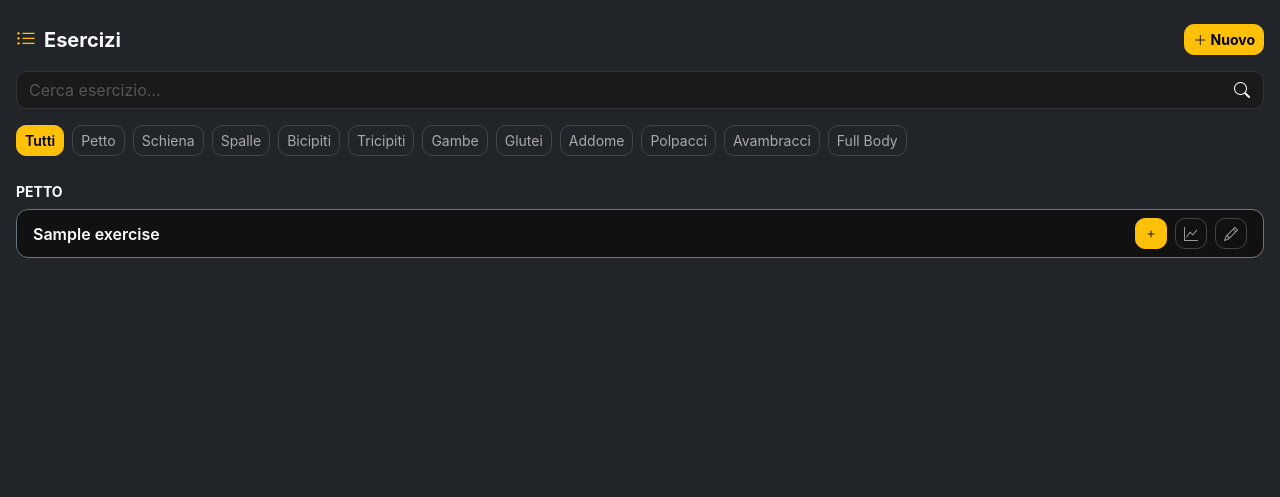
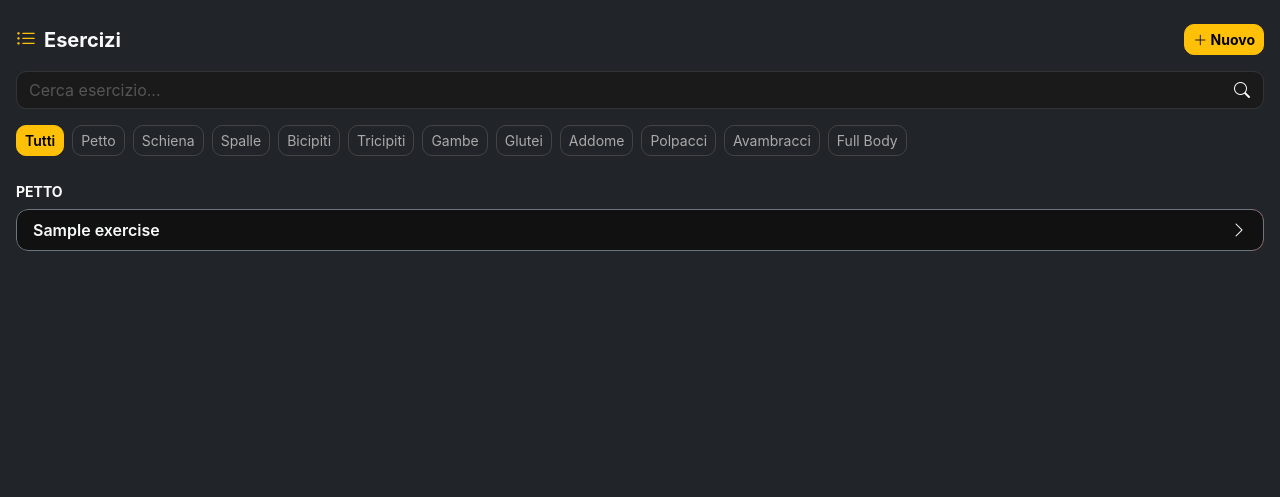
Before and after one commit to Orfico/gymit, a Django app: page /exercises/ in a window 1280 px wide. Shown: the part 65-562 px from the top of the page. Run offline with Django 5.2, Linux system fonts and the light colour scheme; a user stored in the database is signed in; tables that the repository leaves empty hold one stand-in row (values such as "Sample post"); parts of the project's set-up code (start-up, migrations or seed data) failed here and were passed over.

Commit message:
feat: la riga dell'esercizio apre i progressi, matita spostata nel dettaglio
Nella lista esercizi la riga non ha più i tre bottoni (progressi, log,
modifica): tutta la card è un link ai progressi, con un chevron a
indicarlo. Lo swipe per eliminare continua a funzionare senza far
scattare la navigazione.

La matita per modificare l'esercizio si trova ora nella pagina dei
progressi, di fianco al nome.

Corretto anche test_weekly_average_single_week, che dipendeva dal giorno
della settimana: creava allenamenti da lunedì a mercoledì della settimana
corrente, ma di lunedì due di quelle date cadono nel futuro e la vista le
esclude. Ora usa solo i giorni già trascorsi.

Co-Authored-By: Claude Opus 5 <noreply@anthropic.com>

```diff
--- a/gym/templates/gym/exercise_list.html
+++ b/gym/templates/gym/exercise_list.html
@@ -48,9 +48,11 @@
                     <i class="bi bi-trash"></i>
                 </button>
                 <div class="swipe-inner card bg-black border-secondary">
-                    <div class="card-body py-2 px-3">
-                        <div class="d-flex justify-content-between align-items-center">
-                            <div>
+                    <!-- Tutta la riga apre i progressi: niente bottoni separati -->
+                    <a href="{% url 'exercise_progress' exercise.pk %}"
+                       class="card-body py-2 px-3 d-block text-decoration-none text-light">
+                        <div class="d-flex justify-content-between align-items-center gap-2">
+                            <div class="flex-grow-1 min-w-0">
                                 <div class="fw-semibold">
                                     {{ exercise.name }}
                                     {% if exercise.is_bodyweight %}
@@ -60,22 +62,9 @@
                                     {% endif %}
                                 </div>
                             </div>
-                            <div class="d-flex gap-2">
-                                <a href="{% url 'log_create' %}?exercise={{ exercise.pk }}"
-                                   class="btn btn-warning btn-sm">
-                                    <i class="bi bi-plus"></i>
-                                </a>
-                                <a href="{% url 'exercise_progress' exercise.pk %}"
-                                   class="btn btn-outline-secondary btn-sm">
-                                    <i class="bi bi-graph-up"></i>
-                                </a>
-                                <a href="{% url 'exercise_edit' exercise.pk %}"
-                                   class="btn btn-outline-secondary btn-sm">
-                                    <i class="bi bi-pencil"></i>
-                                </a>
-                            </div>
+                            <i class="bi bi-chevron-right text-secondary flex-shrink-0"></i>
                         </div>
-                    </div>
+                    </a>
                 </div>
             </div>
             {% endfor %}
```
Also changed, not shown: gym/templates/gym/progress.html (+6 -1 lines), gym/tests/test_views.py (+68 -3 lines).
